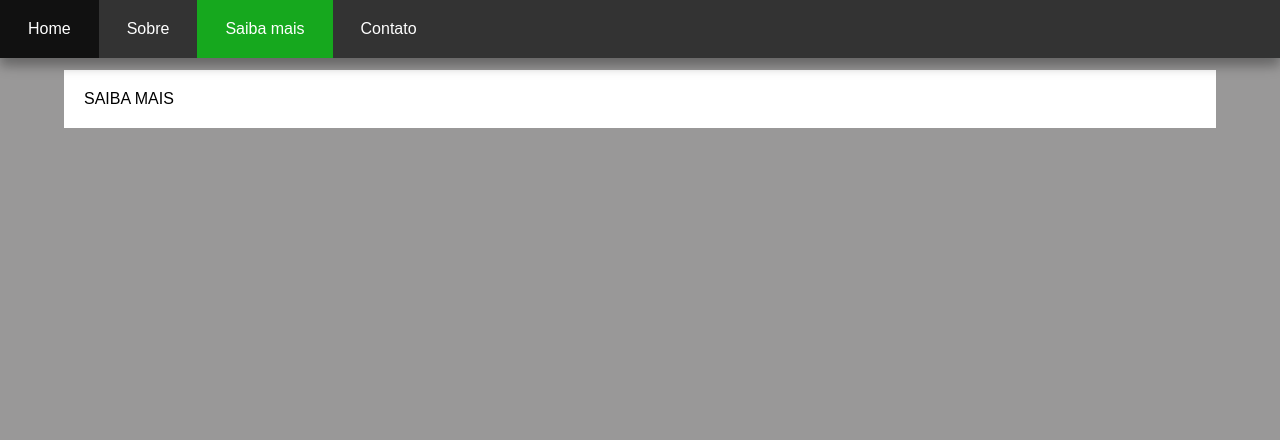
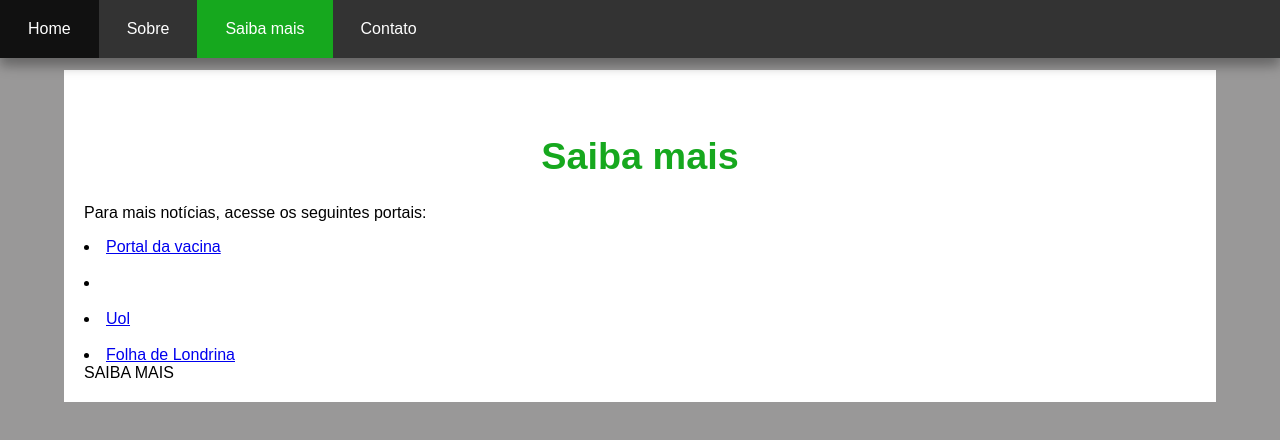
Before and after one commit to guiper43/noticias-covid, a plain HTML site: page saiba.html in a window 1280 px wide. Drawn offline with Linux system fonts and the light colour scheme.

Commit message:
saiba mais feito por joyce finalizado

```diff
--- a/saiba.html
+++ b/saiba.html
@@ -19,6 +19,16 @@
         </nav>
 
         <div id="bg">
+            <center><h1>Saiba mais</h1></center>
+            <p>Para mais notícias, acesse os seguintes portais:
+                <br>
+                <li><a href="https://www.portaldavacina.com.br">Portal da vacina</a></li>
+                <br>
+                <li><a href="https://exame.com/"><exame class="com"></exame></a></li>
+                <br>
+                <li><a href="https://www.uol.com.br/">Uol</a></li>
+                <br>
+                <li><a href="https://www.folhadelondrina.com.br/">Folha de Londrina</a></li>
 
             SAIBA MAIS
 
```
